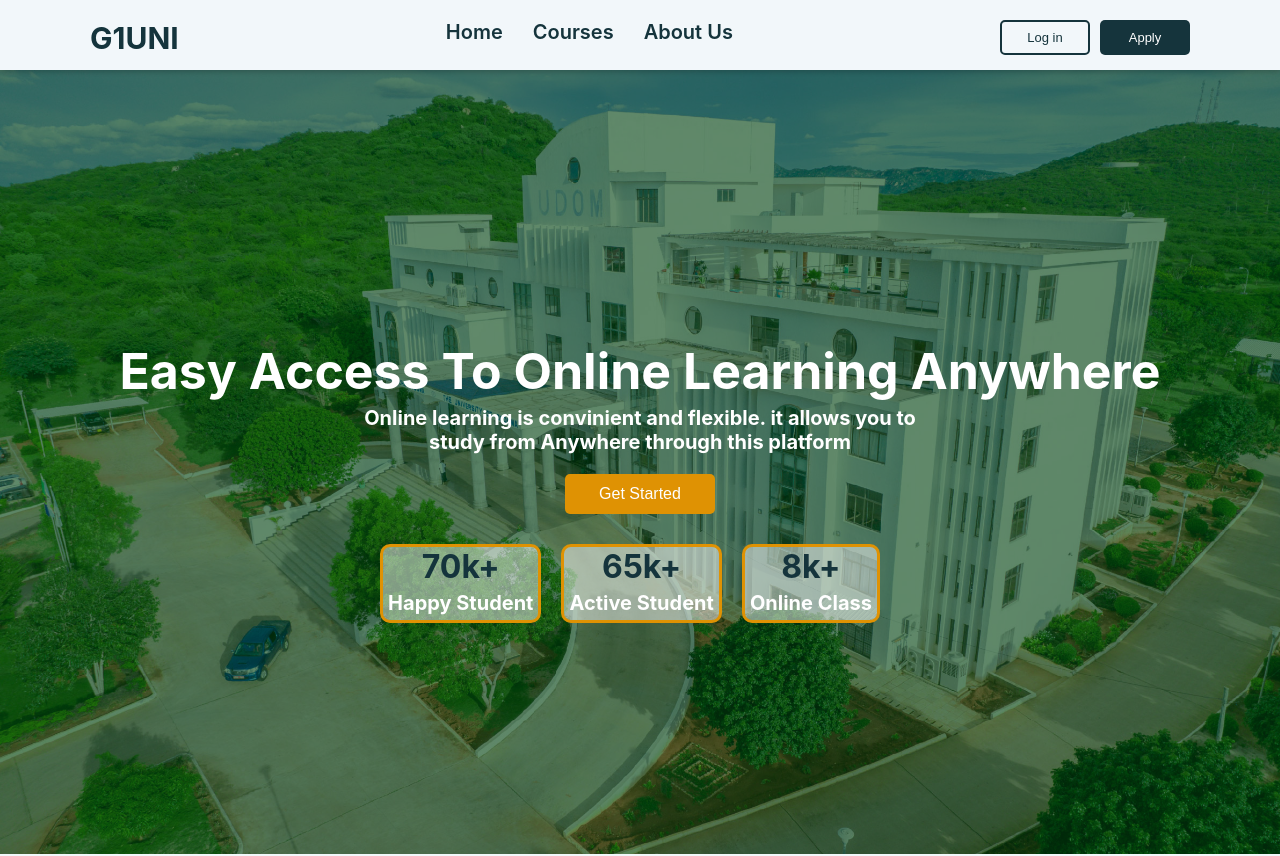
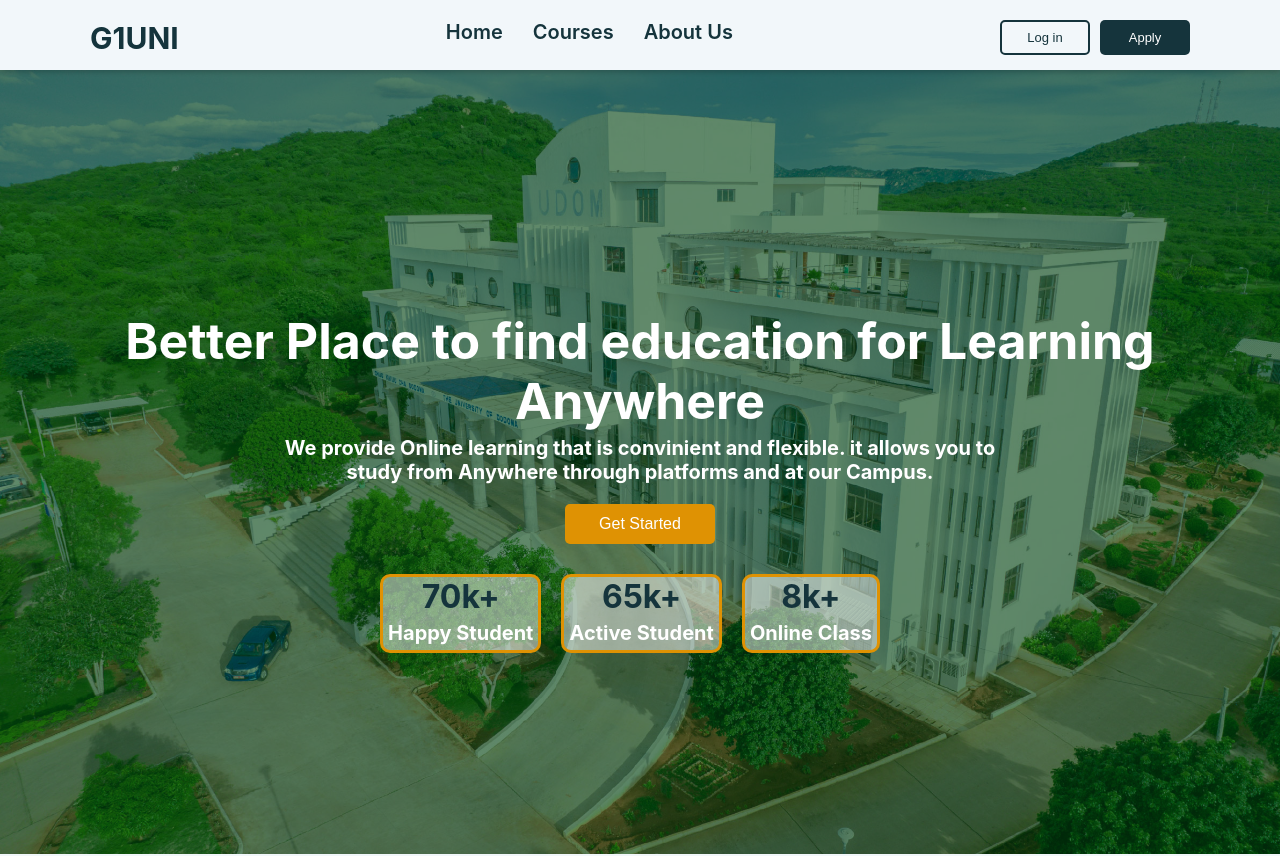
Before and after one commit to BONIGRAPHICS/UNIVERSITY-WEBSITE-, a React (Create React App) app: page / in a window 1280 px wide. Shown: the top 856 px of the page. Built offline with nearby package versions, Linux system fonts and the light colour scheme.

Commit message:
Complited Project

```diff
--- a/src/COMPONENTS/Header.jsx
+++ b/src/COMPONENTS/Header.jsx
@@ -5,10 +5,11 @@ const Header = () => {
   return (
     <div className="mainheader">
       <div className="leftDiv">
-        <h2>Easy Access To Online Learning Anywhere</h2>
+        <h2> Better Place to find education for Learning Anywhere</h2>
         <p>
-          Online learning is convinient and flexible. it allows you to <br />
-          study from Anywhere through this platform
+          We provide Online learning that is convinient and flexible. it allows
+          you to <br />
+          study from Anywhere through platforms and at our Campus.
         </p>
         <button>Get Started</button>
         <div className="numbers">
```
